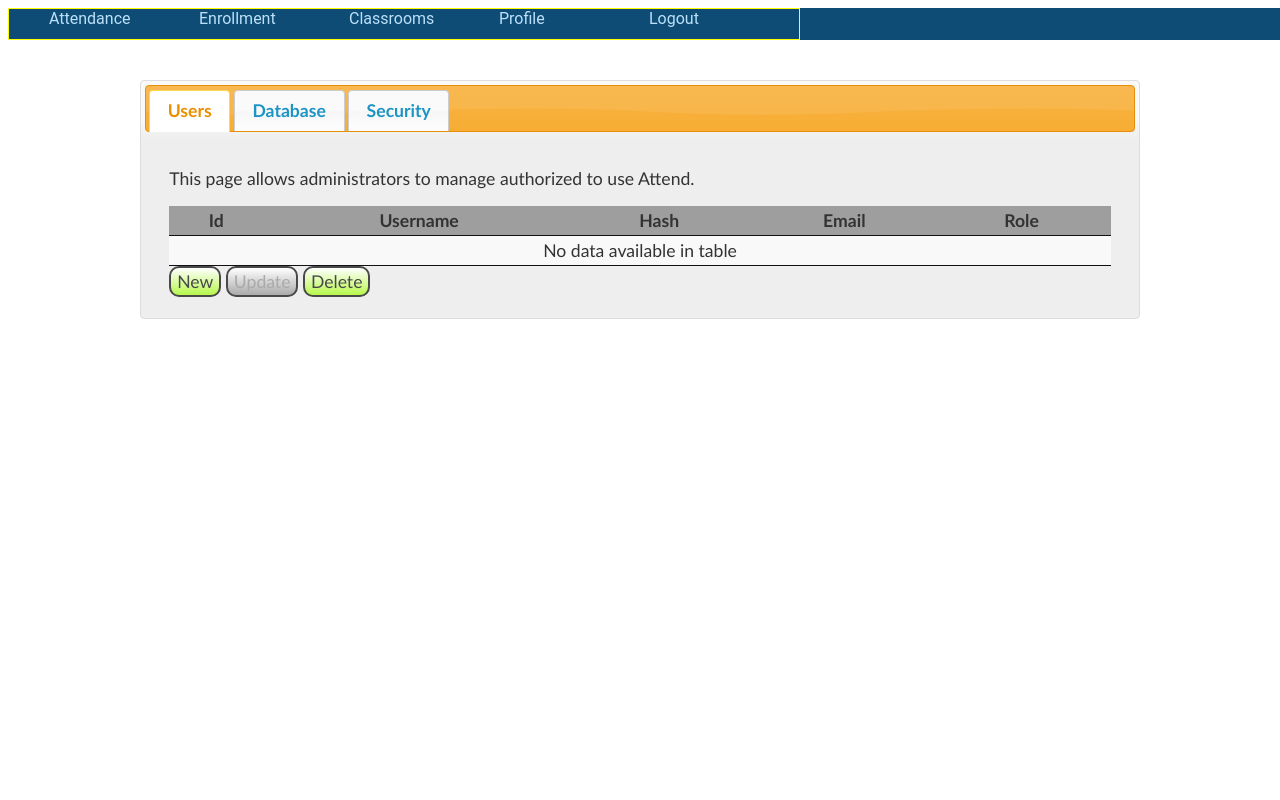
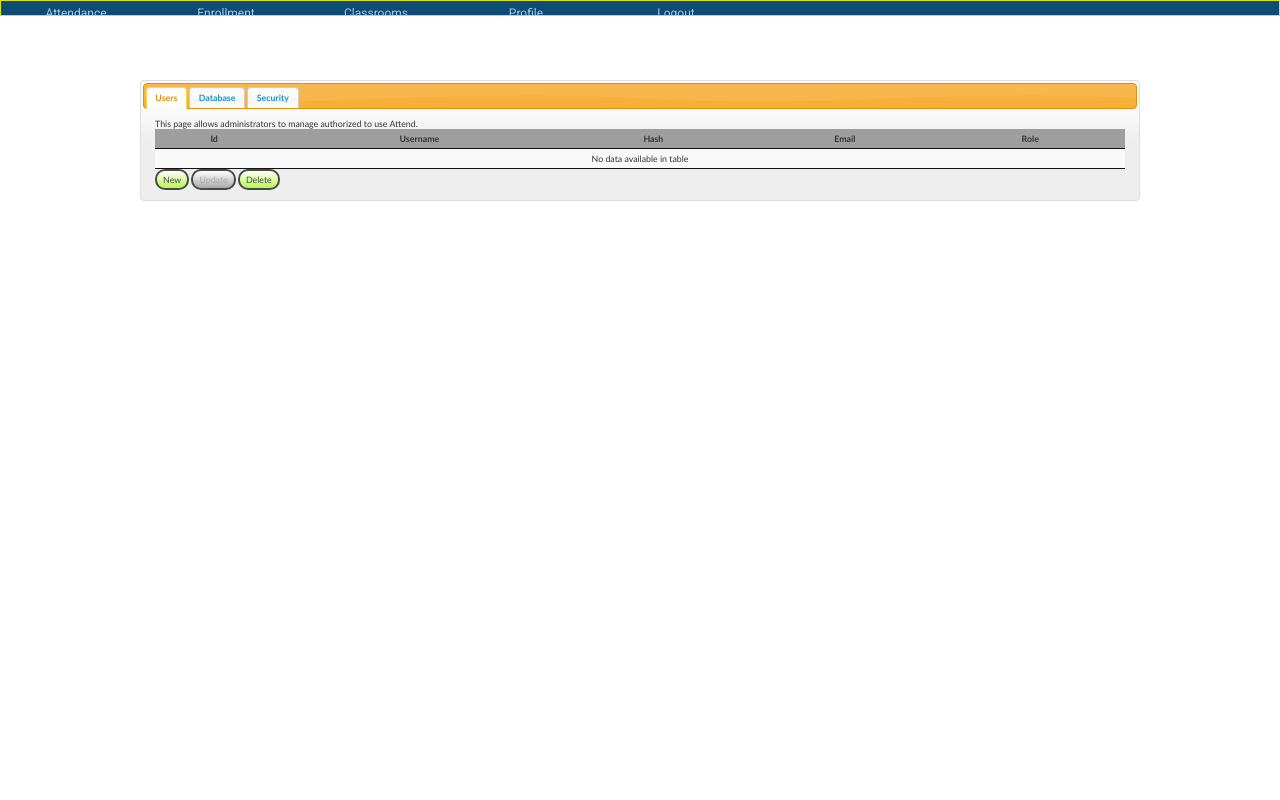
Before and after one commit to sbehnfeldt/attend, a PHP site: template src/templates/admin.html.twig in a window 1280 px wide. Run offline with PHP 8.4, Linux system fonts and the light colour scheme; the template is opened without the code that fills it, so the values that code supplies are empty; style sheets or scripts are compiled from the project's sources; some libraries are stand-ins or nearby versions; grey boxes are pictures that could not be loaded.

Commit message:
Begin converting to SASS

```diff
--- a/src/public/css/attend.css
+++ b/src/public/css/attend.css
@@ -5,15 +5,6 @@
     --dark: #1b262c;
     --font-stack: 'Roboto', 'Helvetica', sans-serif;
     --hamburger-height: 60px;
-}
-
-* {
-    box-sizing: border-box;
-}
-
-body {
-    /*margin-bottom: 50px;*/
-    font-family: 'Roboto', sans-serif;
 }
 
 
--- a/src/public/css/menu.css
+++ /dev/null
@@ -1,264 +0,0 @@
-/* Based on:
- "Pure CSS Hamburger Menu & Overlay" by Traversy Media. April 4, 2019.  https://www.youtube.com/watch?v=DZg6UfS5zYg&t=1622s,
- "How to build a CSS ONLY Animated Hamburger Menu | Tutorial 2019" by Tyler Potts.  May 23, 2019.  https://www.youtube.com/watch?v=kKRpeFk613I
- */
-
-/* Main navigation bar */
-nav.main {
-    /* Position and Layout */
-    position: fixed; /* Keep main nav fixed at top of view port, irrespective of scrolling */
-
-    box-sizing: border-box;
-
-    width: 100%; /* Otherwise, grows only to the width of its content */
-
-    display: flex;
-
-    /* Styling */
-    background: var(--primary);
-}
-
-
-nav.main ul.menu.main-menu.nav-menu {
-    display: flex;
-    margin: 0;
-
-}
-
-nav.main ul.menu.main-menu.nav-menu li.menu-item {
-    list-style: none;
-}
-
-
-nav.main ul.menu.main-menu.nav-menu li.menu-item a {
-    text-decoration: none;
-    color: var(--light);
-}
-
-
-/*
- * Mobile Layout and Styling
- */
-@media all and (max-width: 600px) {
-
-    nav.main {
-        flex-direction: column;
-    }
-
-    /* Checkbox toggles the main menu on and off */
-    nav.main input.toggle {
-        /* Position and layout  */
-        position: absolute; /* Positioned relative to main nav */
-        z-index: 999; /* On top of all nav things */
-        top: 0;
-        bottom: 0;
-        right: 0;
-        left: 0;
-
-        /* Display and Visibility */
-        opacity: 0;
-
-        /* Box Model */
-        width: 50px; /* Nice big target to click on */
-        height: 50px;
-
-        /* Background */
-        cursor: pointer;
-    }
-
-
-    /* The 3-line hamburger menu "icon" */
-    nav.main div.hamburger {
-
-        /* Position and layout */
-        /*position: absolute; !* Positioned relative to the main nav  *!*/
-        z-index: 998; /* Under toggle, on top of menu bar */
-        top: 0;
-        right: 0;
-        left: 0;
-        bottom: 0;
-
-        /* Display and visibility */
-        display: flex;
-        justify-content: center;
-        align-items: center;
-
-
-        /* Animation */
-        transition: transform 0.3s ease;
-
-        /* Box model */
-        box-sizing: border-box;
-        width: 50px;
-        height: 50px;
-        padding: 10px;
-    }
-
-    /* Any of the three horizontal lines comprising the hamburger icon */
-    nav.main div.hamburger div.bar {
-        position: relative;;
-
-        /* Animation */
-        transition: transform 0.2s linear;
-
-        /* Box model */
-        width: 100%;
-        height: 3px;
-
-        /* Background */
-        background: var(--light);
-    }
-
-    nav.main div.hamburger div.bar::before,
-    nav.main div.hamburger div.bar::after {
-        content: '';
-
-        /* Position and layout */
-        position: absolute;
-        top: -10px;
-
-        /* Animation */
-        transition: all 0.2s linear;
-
-        /* Box model */
-        width: 100%;
-        height: 3px;
-
-        /* Background */
-        background: var(--light);
-    }
-
-
-    nav.main div.hamburger div.bar::after {
-        top: 10px;
-    }
-
-    /* When the user hovers over the toggle box, rotate the hamburger menu */
-    nav.main .toggle:hover + div.hamburger {
-        transform: rotate(-25deg);
-        border-radius: 50%
-    }
-
-    nav.main .toggle:checked + div.hamburger {
-        transform: rotate(45deg);
-    }
-
-    /* Transform the "hamburger" into an X when the toggle is checked (and, ergo, menu is open*/
-    nav.main .toggle:checked + div.hamburger div.bar::before,
-    nav.main .toggle:checked + div.hamburger div.bar::after {
-        top: 0;
-        transform: rotate(90deg);
-    }
-
-
-    nav.main .toggle:checked:hover + div.hamburger {
-        transform: rotate(135deg);
-    }
-
-    nav.main input.toggle:checked ~ ul.menu.main-menu.nav-menu li.menu-item {
-        height: 50px;
-    }
-
-
-    /* The Main Menu */
-    nav.main ul.menu.main-menu.nav-menu {
-        /* Position and layout */
-        position: absolute;
-        z-index: 997; /* Under hamburger menu */
-
-        /* Display and visibility */
-        flex-direction: column;
-        opacity: .85;
-        overflow: hidden;
-
-        align-items: center;
-        justify-content: center;
-
-        /* Box model */
-        margin: 0;
-        width: 100%;
-        padding-top: 10px;
-
-        /* Background */
-        background-color: var(--primary);
-    }
-
-    nav.main ul.menu.main-menu.nav-menu li.menu-item {
-
-        /* Animation */
-        transition: height .4s ease;
-
-        /* Box model */
-        height: 0;
-        width: 100%;
-
-        /* Background and typography */
-        font-size: 1.5rem;
-        list-style: none;
-        color: white;
-        text-align: center;
-    }
-
-
-    nav.main ul.menu.main-menu.nav-menu li.menu-item a:hover {
-
-        /* Animation */
-        transition: color 0.4s ease;
-
-        /* Box model */
-        border-bottom: 2px solid var(--light);
-
-        /* Style */
-        text-decoration: none;
-        text-align: center;
-    }
-
-}
-
-
-@media all and (min-width: 600px) {
-    nav.main {
-        height: 2em;
-    }
-
-    nav.main input.toggle,
-    nav.main div.hamburger {
-        display: none;
-    }
-
-
-    nav.main ul.menu.main-menu.nav-menu {
-
-        top: 0;
-        height: 100%;
-        border: 1px solid yellow;
-
-        /* Contents */
-        flex-direction: row;
-        justify-content: flex-start;
-        flex-grow: 0;
-    }
-
-    nav.main ul.menu.main-menu.nav-menu li.menu-item {
-        width: 150px;
-        height: auto;
-    }
-
-    nav.main ul.menu.main-menu.nav-menu li.menu-item a {
-        display: inline-block;
-        width: 100%;
-        height: 100%;
-        color: var(--light);
-        border-bottom: none;
-    }
-
-    nav.main ul.menu.main-menu.nav-menu li.menu-item a:hover {
-        position: relative;
-        color: var(--dark);
-        background-color: var(--light);
-    }
-}
-
-@media all and (min-width: 1200px) {
-
-}
--- /dev/null
+++ b/src/sass/base/_base.scss
@@ -0,0 +1,35 @@
+*,
+*::before,
+*::after {
+  margin: 0;
+  padding: 0;
+  box-sizing: inherit;
+}
+
+html {
+  // This defines what 1rem is: 62.5% of "the root font size"
+  // The default root font size (set by the browser) is 16px,
+  // but may be overridden by users.  So, 1 rem is 62.5% of the root font size,
+  // whether that is the browser default or overridden by user
+  font-size: 62.5%; // 1rem = 10px
+
+  // Order is important!
+  @include respond(tab-land) { // width < 1200px?
+    font-size: 56.25%; // 1rem = 9px, 9/16 = .5625
+  }
+  @include respond(tab-port) { // width < 900px?
+    font-size: 50%; // 1rem = 8px, 8/16 = .5
+  }
+  @include respond(phone) { // width < 600px?
+    //font-size: 50%; not necessary, since same value as previous breakpoint
+  }
+  @include respond(big-desktop) { // width > 1800px
+    font-size: 75%; // 1rem = 12px, 12/16 = .75
+  }
+
+}
+
+body {
+  font-family: 'Roboto', sans-serif;
+  box-sizing: border-box;
+}
--- /dev/null
+++ b/src/sass/layouts/_menu.scss
@@ -0,0 +1,236 @@
+/* Based on:
+ "Pure CSS Hamburger Menu & Overlay" by Traversy Media. April 4, 2019.  https://www.youtube.com/watch?v=DZg6UfS5zYg&t=1622s,
+ "How to build a CSS ONLY Animated Hamburger Menu | Tutorial 2019" by Tyler Potts.  May 23, 2019.  https://www.youtube.com/watch?v=kKRpeFk613I
+ */
+
+/* Main navigation bar */
+nav.main {
+    /* Position and Layout */
+    position: fixed; /* Keep main nav fixed at top of view port, irrespective of scrolling */
+
+
+    width: 100%; /* Otherwise, grows only to the width of its content */
+
+    display: flex;
+    flex-direction: column;
+
+    /* Styling */
+    background: var(--primary);
+}
+
+
+/* Checkbox toggles the main menu on and off */
+nav.main input.toggle {
+    /* Position and layout  */
+    position: absolute; /* Positioned relative to main nav */
+    z-index: 999; /* On top of all nav things */
+    top: 0;
+    bottom: 0;
+    right: 0;
+    left: 0;
+
+    /* Display and Visibility */
+    opacity: 0;
+
+    /* Box Model */
+    width: 50px; /* Nice big target to click on */
+    height: 50px;
+
+    /* Background */
+    cursor: pointer;
+}
+
+
+/* The 3-line hamburger menu "icon" */
+nav.main div.hamburger {
+
+    /* Position and layout */
+    /*position: absolute; !* Positioned relative to the main nav  *!*/
+    z-index: 998; /* Under toggle, on top of menu bar */
+    top: 0;
+    right: 0;
+    left: 0;
+    bottom: 0;
+
+    /* Display and visibility */
+    display: flex;
+    justify-content: center;
+    align-items: center;
+
+
+    /* Animation */
+    transition: transform 0.3s ease;
+
+    /* Box model */
+    box-sizing: border-box;
+    width: 50px;
+    height: 50px;
+    padding: 10px;
+}
+
+/* Any of the three horizontal lines comprising the hamburger icon */
+nav.main div.hamburger div.bar {
+    position: relative;;
+
+    /* Animation */
+    transition: transform 0.2s linear;
+
+    /* Box model */
+    width: 100%;
+    height: 3px;
+
+    /* Background */
+    background: var(--light);
+}
+
+nav.main div.hamburger div.bar::before,
+nav.main div.hamburger div.bar::after {
+    content: '';
+
+    /* Position and layout */
+    position: absolute;
+    top: -10px;
+
+    /* Animation */
+    transition: all 0.2s linear;
+
+    /* Box model */
+    width: 100%;
+    height: 3px;
+
+    /* Background */
+    background: var(--light);
+}
+
+
+nav.main div.hamburger div.bar::after {
+    top: 10px;
+}
+
+/* When the user hovers over the toggle box, rotate the hamburger menu */
+nav.main .toggle:hover + div.hamburger {
+    transform: rotate(-25deg);
+    border-radius: 50%
+}
+
+nav.main .toggle:checked + div.hamburger {
+    transform: rotate(45deg);
+}
+
+/* Transform the "hamburger" into an X when the toggle is checked (and, ergo, menu is open*/
+nav.main .toggle:checked + div.hamburger div.bar::before,
+nav.main .toggle:checked + div.hamburger div.bar::after {
+    top: 0;
+    transform: rotate(90deg);
+}
+
+nav.main .toggle:checked:hover + div.hamburger {
+    transform: rotate(135deg);
+}
+
+nav.main input.toggle:checked ~ ul.menu.main-menu.nav-menu li.menu-item {
+    height: 50px;
+}
+
+
+/* The Main Menu */
+nav.main ul {
+    /* Position and layout */
+    position: absolute;
+    z-index: 997; /* Under hamburger menu */
+
+    /* Display and visibility */
+    display: flex;
+    flex-direction: column;
+    opacity: .85;
+    overflow: hidden;
+
+    align-items: center;
+    justify-content: center;
+
+    /* Box model */
+    margin: 0;
+    width: 100%;
+    padding-top: 10px;
+
+    /* Background */
+    background-color: var(--primary);
+}
+
+nav.main ul li {
+
+    /* Animation */
+    transition: height .4s ease;
+
+    /* Box model */
+    height: 0;
+    width: 100%;
+
+    /* Background and typography */
+    font-size: 1.5rem;
+    list-style: none;
+    color: white;
+    text-align: center;
+}
+
+nav.main ul li a {
+    text-decoration: none;
+    color: var(--light);
+}
+
+nav.main ul li a:hover {
+
+    /* Animation */
+    transition: border .2s ease;
+
+    /* Box model */
+    border-bottom: 2px solid var(--light);
+
+    /* Style */
+    text-decoration: none;
+    text-align: center;
+}
+
+
+@media all and (min-width: 600px) {
+    nav.main {
+        height: 2em;
+    }
+
+    nav.main input.toggle,
+    nav.main div.hamburger {
+        display: none;
+    }
+
+
+    nav.main ul {
+
+        top: 0;
+        height: 100%;
+        border: 1px solid yellow;
+
+        /* Contents */
+        flex-direction: row;
+        justify-content: flex-start;
+        flex-grow: 0;
+    }
+
+    nav.main ul li {
+        width: 150px;
+        height: auto;
+    }
+
+    nav.main ul li a {
+        display: inline-block;
+        width: 100%;
+        height: 100%;
+        color: var(--light);
+        border-bottom: none;
+    }
+
+    nav.main ul li a:hover {
+        position: relative;
+        color: var(--dark);
+        background-color: var(--light);
+    }
+}
--- /dev/null
+++ b/src/sass/main.scss
@@ -0,0 +1,7 @@
+@import "utils/variables";
+@import "utils/mixins";
+
+@import "base/base";
+
+@import "layouts/loading";
+@import "layouts/menu";
--- /dev/null
+++ b/src/sass/utils/_mixins.scss
@@ -0,0 +1,56 @@
+@mixin clearfix {
+  &::after {
+    content: "";
+    display: table;
+    clear: both;
+  }
+}
+
+@mixin absCenter {
+  position: absolute;
+  top: 50%;
+  left: 50%;
+  transform: translate(-50%, -50%);
+}
+
+/*
+  MEDIA QUERY MANAGER
+ [0 - 600]px: Phone
+ 600 - 900px: Tablet (Portrait)
+ 900 - 1200px: Table (Landscape)
+ 1200-1800 : Desktop
+ 1800+ : Big Desktop
+
+ $breakpoint argument choices:
+ - phone
+ - tab-port
+ - tab-land
+ - big-desktop
+  1em = 16px
+ */
+@mixin respond($breakpoint) {
+  @if $breakpoint == tab-port {
+    @media(min-width: 37.5em) {
+      @content
+    }
+    // 600px / 16px
+  }
+  @if $breakpoint == tab-land {
+    @media(min-width: 56.25em) {
+      @content
+    }
+    // 900px / 16p
+  }
+  @if $breakpoint == desktop {
+    @media(min-width: 75em) {
+      @content
+    }
+    // 1200px / 16px
+  }
+  @if $breakpoint == big-desktop {
+    @media(min-width: 112.5em) {
+      @content
+    }
+    // 1800px
+  }
+}
--- a/src/templates/base.html.twig
+++ b/src/templates/base.html.twig
@@ -10,7 +10,8 @@
         <link rel="stylesheet" type="text/css"
               href="https://cdn.datatables.net/buttons/1.6.1/css/buttons.dataTables.min.css">
         {#        <link rel="stylesheet" type="text/css" href="css/reset.css">#}
-        <link rel="stylesheet" type="text/css" href="css/menu.css">
+        <link href="https://fonts.googleapis.com/css?family=Roboto:100,300,400,700,900" rel="stylesheet">
+        <link rel="stylesheet" type="text/css" href="css/main.css">
         <link rel="stylesheet" type="text/css" href="css/attend.css">
         {#<link rel="stylesheet" type="text/css" media="print" href="css/print.css">#}
     {% endblock %}
```
Also changed, not shown: other parts of src/public/css/attend.css (+0 -43 lines), src/sass/layouts/_loading.scss (added, +42 -0 lines), src/sass/utils/_variables.scss (added).
